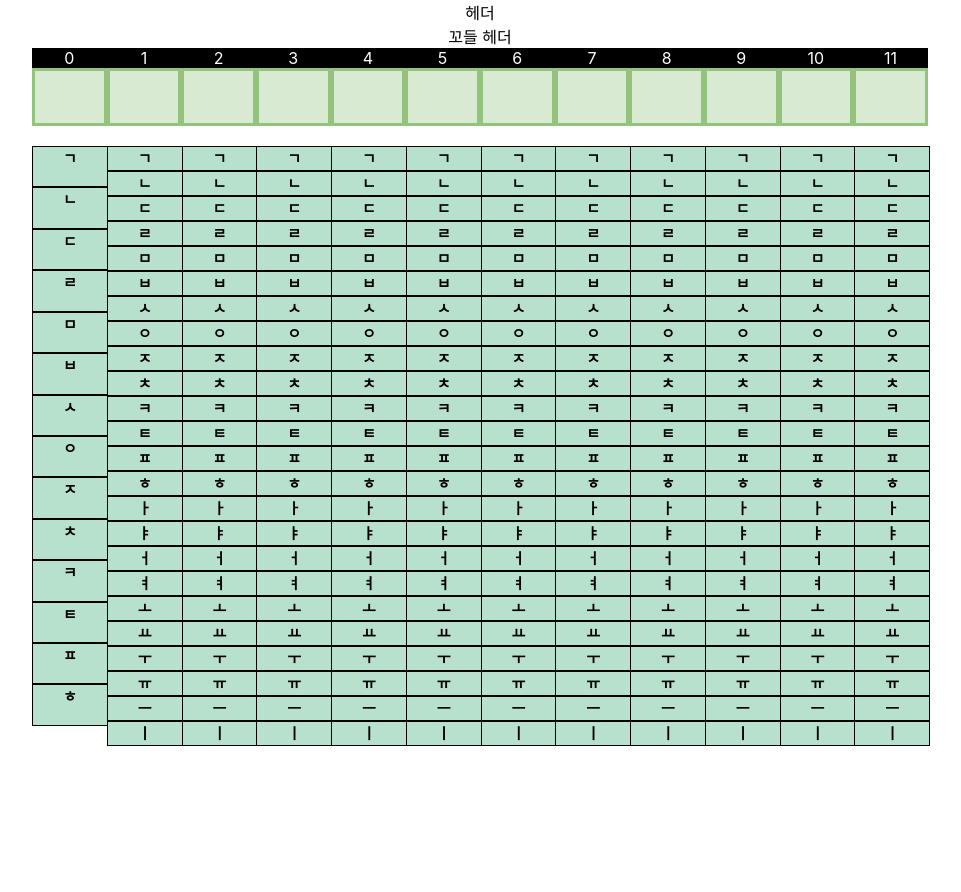
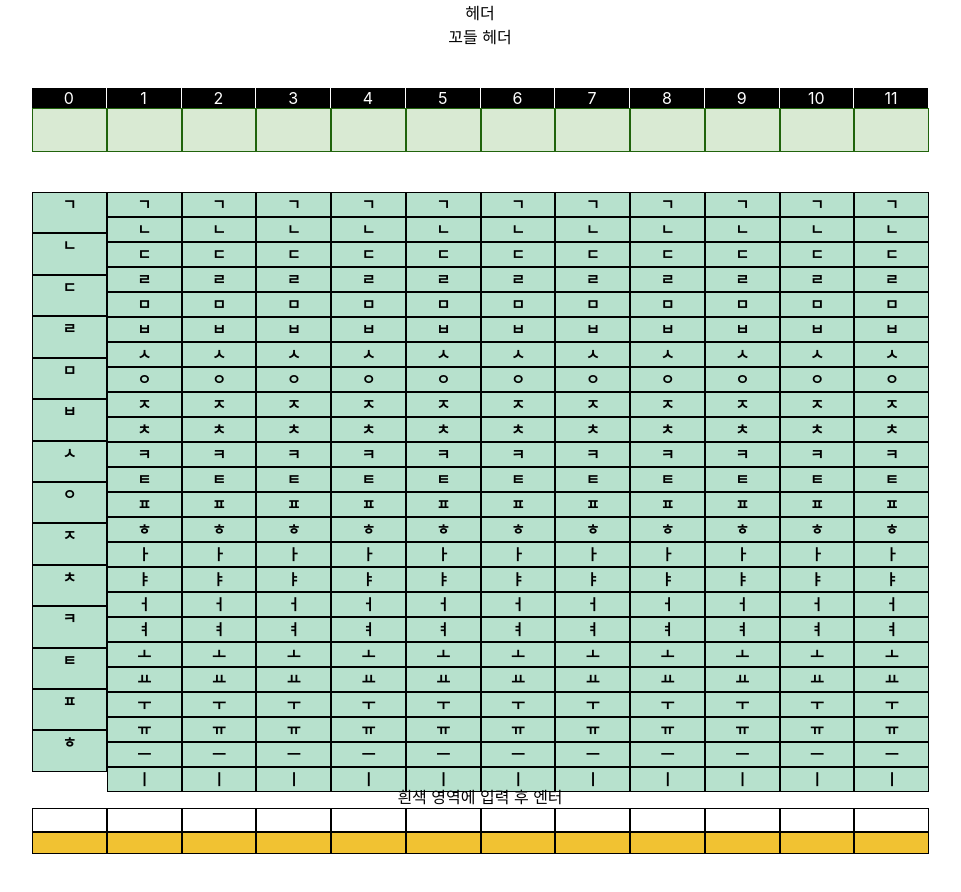
Before and after one commit to GaeTaeng/kordle-helper, a React (Create React App) app: page / in a window 1280 px wide. Shown: the top 892 px of the page, without its empty margins (160-1121 px from the left). Before the commit the page ends 800 px from the top, so only its background shows below. Built offline with nearby package versions, Linux system fonts and the light colour scheme.

Commit message:
warning추가

```diff
--- a/src/kordle_helper/contents/KordleContents.css
+++ b/src/kordle_helper/contents/KordleContents.css
@@ -1,12 +1,15 @@
+.section {
+    width : 70%;
+    margin:40px auto;
+}
 .answerInputContainer {
     display : flex;
-    width : 70%;
-    gap: 1;
-    margin:0 auto;
 
+    gap: 1px;
 }
 .answerInputContainer .answerInputCase {
     width: calc(100%/12);
+    min-width: 40px;
 }
 
 .answerInputContainer .answerInputCase .answerInputIdx{
@@ -16,14 +19,14 @@
 }
 
 .answerInputContainer .answerInputCase .answerInput {
-    width: calc(100% - 10px) ;
-    min-height: 50px;
-     /* height:80px; */
-     font-size:25px;
-     font-weight: 900;
-     border:3px solid #94c37d;
-     background-color: #d9ead3;
-     text-align:center;
+    width: calc(100% - 5px) ;
+    min-height: 40px;
+    /* height:80px; */
+    font-size:25px;
+    font-weight: 900;
+    border:0.1px solid #20630b;
+    background-color: #d9ead3;
+    text-align:center;
 }
 
 .answerInput::after {
@@ -31,19 +34,18 @@
 }
 
 .exampleListContainer {
-
     display : flex;
-    width : 70%;
     min-height: 488px;
-    margin:20px auto;
     gap: 1px;
 }
 
 .exampleListCase {
     width: calc(100%/12);
+    min-width: 40px;
 }
 .exmapleItem {
-    width: 100%;
+    width: calc(100% - 1px) ;
+
     min-height: 20px;
     font-size: 15px;
     font-weight: 1000;
@@ -51,4 +53,44 @@
     border: 0.1px solid black;
     text-align: center;
     vertical-align: middle;
+
+    cursor: pointer;
 }
+
+
+
+
+.warningListContainer {
+    display : flex;
+    min-height: 488px;
+    gap: 1px;
+}
+
+.warningListCase {
+    width: calc(100%/12);
+    min-width: 40px;
+}
+
+.warningItemInput {
+    width: calc(100% - 5px) ;
+
+    min-height: 20px;
+    font-size: 15px;
+    font-weight: 1000;
+    border: 0.1px solid black;
+    text-align: center;
+    vertical-align: middle;
+}
+.warningItem {
+    width: calc(100% - 1px) ;
+
+    min-height: 20px;
+    font-size: 15px;
+    font-weight: 1000;
+    background-color: #f1c232;
+    border: 0.1px solid black;
+    text-align: center;
+    vertical-align: middle;
+
+    cursor: pointer;
+}
--- a/src/kordle_helper/contents/KordleContents.js
+++ b/src/kordle_helper/contents/KordleContents.js
@@ -2,9 +2,12 @@ import { useState } from "react";
 import "./KordleContents.css"
 const init_1 = ["ㄱ", "ㄴ", "ㄷ", "ㄹ", "ㅁ", "ㅂ", "ㅅ", "ㅇ", "ㅈ", "ㅊ", "ㅋ", "ㅌ", "ㅍ", "ㅎ"]
 const init = ["ㄱ", "ㄴ", "ㄷ", "ㄹ", "ㅁ", "ㅂ", "ㅅ", "ㅇ", "ㅈ", "ㅊ", "ㅋ", "ㅌ", "ㅍ", "ㅎ", "ㅏ", "ㅑ", "ㅓ", "ㅕ", "ㅗ", "ㅛ", "ㅜ", "ㅠ", "ㅡ", "ㅣ"];
+const init_empt = ["", "", "", "", "", "", "", "", "", "", "", "", "", "", "", "", "", "", "", "", "", "", "", "", ];
 function KordleContents(params) {
     const [answerList, setAnswerList] = useState(["","","","","","","","","","","","",]);
     const [exampleList, setExampleList] = useState([init_1,init,init,init,init,init,init,init,init,init,init,init])
+    const [warningList, setWarningList] = useState([["",],["",],["",],["",],["",],["",],["",],["",],["",],["",],["",],["",]]);
+
 
 
     const englishToKoreanMap = {
@@ -23,26 +26,25 @@ function KordleContents(params) {
         return str.replace(regex, '');
       }
     const onChangeAnswerItem = (e,c, idx) => {
-        console.log("e.key : ", e)
-        console.log("e.key : ", e.key)
-        console.log("e.key : ", e.keyCode)
-
-        if(e.keyCode === 8) {
-            return e;
+        if(e.key.length > 1) return;
+        let text = "";
+        if(e.keyCode === 8 || e.keyCode === 13) {
+            document.getElementById(`answerInput_${idx}`).focus();
         }else {
-            let text = replaceExceptKorean(convertEnglishToKorean(e.key))
-            console.log("text : ", text)
             if(answerList[idx]) return;
+            text = replaceExceptKorean(convertEnglishToKorean(e.key))
             const next_idx = idx <= 10 ? idx+1 : null;
             if(next_idx) {
                 document.getElementById(`answerInput_${next_idx}`).focus();
             }
+        }
+
+
+        console.log("text : ", text)
         setAnswerList(answerList.map((item, _idx) => {
             if(_idx === idx) return text;
             return item;
         }))
-        }
-
     }
 
     const answerInit = (idx) => {
@@ -50,12 +52,59 @@ function KordleContents(params) {
             if(_idx === idx) return "";
             return item;
         }))
+    }
+
+    const handleSelectedExampleItem = (text, idx) => {
+        setAnswerList(answerList.map((item, _idx) => {
+            if(_idx === idx) return text;
+            return item;
+        }))
+
+    }
+
+    const handleKeyDownWarningInput = (e, idx) => {
+        if( e.keyCode === 13) {
+            handleInputWarning(e.target.value, idx)
+            e.target.value= ""
+        }
+
+    }
+    const handleInputWarning = (text, idx) => {
+        if(warningList.includes(text)) return;
+        setWarningList(warningList.map((warning, _idx) => {
+            if(_idx === idx) {
+                return [...warning.filter(item => item !== ""), text]
+            }else {
+                return warning
+            }
+
+        }))
+    }
+
+    const handleDeleteWarningItem = (idx1, idx2) => {
+        setWarningList(warningList.map((warning, _idx) => {
+            if(_idx === idx1) {
+                if(warning.length <= 1)  {
+                    return warning.map((item, _idx2) => {
+                        if(_idx2 !== idx2) return item;
+                        return ""
+                    })
+                }else {
+                    return warning.filter((item, _idx2) => {
+                        return _idx2 !== idx2;
+                    })
+                }
 
 
             }
-    console.log("answerList : ", answerList)
+                return warning
+
+        }))
+
+    }
     return (
         <div>
+            <div className="section">
                 <div className="answerInputContainer" >
                     {answerList.map((item, idx) => {
                         return <div key={`answerInputCase_${idx}`} className="answerInputCase">
@@ -65,13 +114,17 @@ function KordleContents(params) {
                     })}
 
                 </div>
+            </div>
 
+
+            <div className="section">
                 <div className="exampleListContainer">
 
                 {exampleList.map((example, idx) => {
                         return <div key={`exampleListCase_${idx}`} className="exampleListCase">
-                            {example.filter(item => item !== answerList[idx]).map((item, idx2) => {
-                                return <div key={`exmapleItem_${idx2}`} className="exmapleItem" style={{height : `calc(100%/${example.filter(item => item !== answerList[idx]).length})`}}>
+                                {example.filter(item => item !== answerList[idx] && !warningList[idx].includes(item)).map((item, idx2) => {
+                                    return <div key={`exmapleItem_${idx2}`} className="exmapleItem" style={{height : `calc(100%/${example.filter(item => item !== answerList[idx] && !warningList[idx].includes(item)).length})`}}
+                                    onClick={() => {handleSelectedExampleItem(item, idx)}}>
                                             {item}
                                         </div>
                                 })}
@@ -79,6 +132,24 @@ function KordleContents(params) {
                     })}
                 </div>
             </div>
+
+            <div className="section">
+                흰색 영역에 입력 후 엔터
+                <div className="warningListContainer">
+
+                    {warningList.map((warning, idx) => {
+                            return <div key={`warningListCase_${idx}`} className="warningListCase">
+                                <input key={`warningItem_${idx}`} className="warningItemInput" onKeyDown={(e) => {handleKeyDownWarningInput(e, idx)}}/>
+                                    {warning.map((item, idx2) => {
+                                        return <div key={`warningItem_${idx2}`} className="warningItem" onClick={() => {handleDeleteWarningItem(idx, idx2)}}>
+                                                {item}
+                                            </div>
+                                    })}
+                                </div>
+                        })}
+                </div>
+            </div>
+        </div>
     )
 
 }
```
Lines whose indentation alone changed are shown as unchanged.
